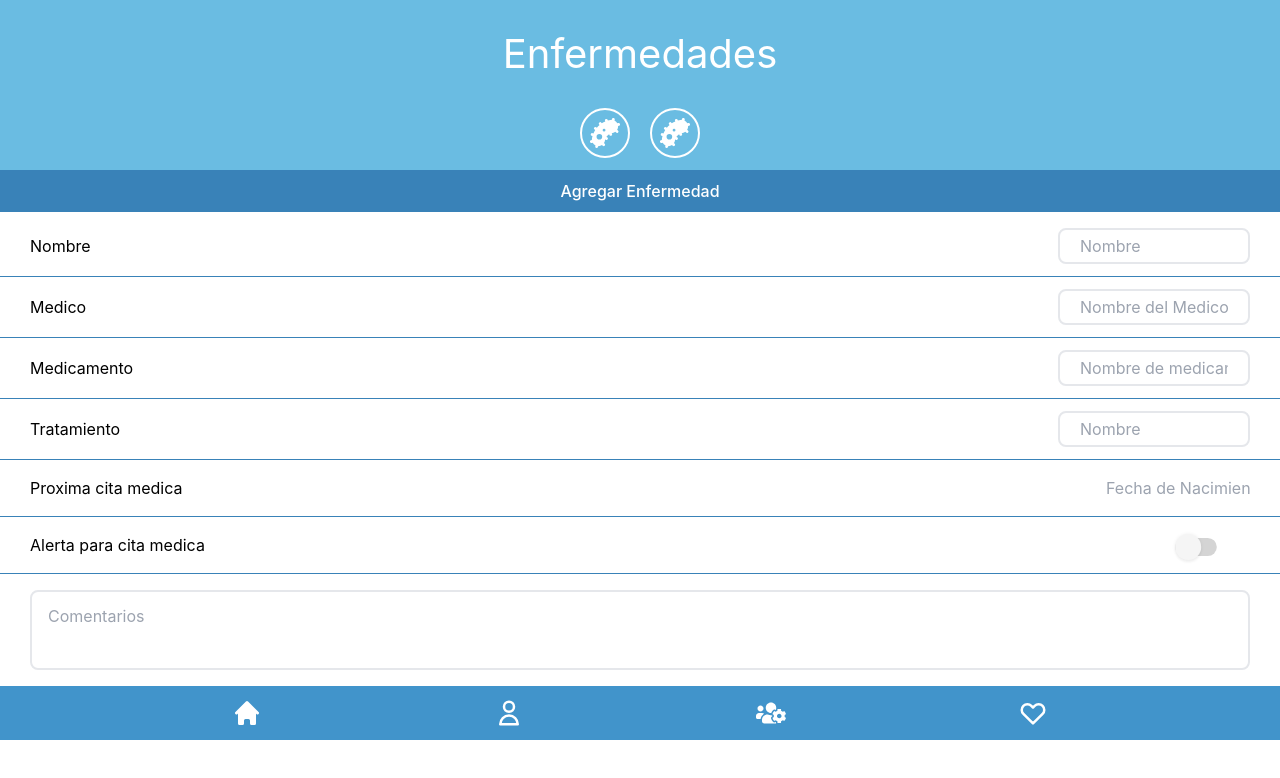
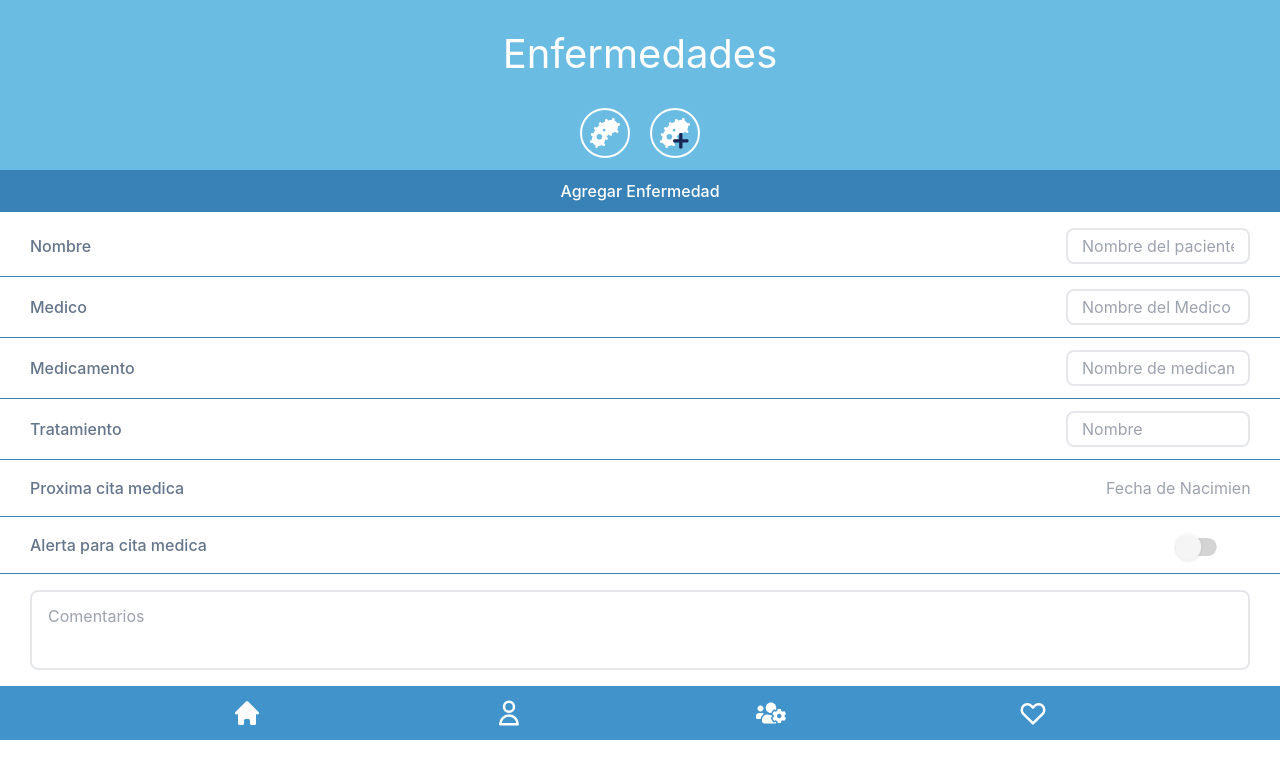
Before and after one commit to ArrascaetaFedericoIgnacio/SANVA-Proyect, a React (Vite) app in the folder client/: page /enfermedades in a window 1280 px wide. Shown: the top 778 px of the page. Built offline with nearby package versions, Linux system fonts and the light colour scheme.

Commit message:
list-enf-med-aler-serv

```diff
--- a/client/src/App.jsx
+++ b/client/src/App.jsx
@@ -11,8 +11,11 @@ import { PersonalData } from './components/PersonalData'
 import NuevaToma from './components/NuevaToma'
 import FormEnfermedades from './components/Form/FormEnfermedades'
 import DiseasesList from './components/DiseasesList'
-import DrugsList from './components/DrugsList'
+// import DrugsList from './components/DrugsList'
 import DrugsForm from './components/DrugsForm'
+import MedicinesList from './components/MedicinesList'
+import AllergiesList from './components/AllergiesList'
+import ServicesList from './components/ServicesList'
 
 function App () {
   return (
@@ -26,10 +29,13 @@ function App () {
           <Route path='/tomas' element={<Tomas />} />
           <Route path='/nuevatoma' element={<NuevaToma />} />
           <Route path='/alianza' element={<Alianza />} />
-          <Route path='/DrugsList' element={<DrugsList/>} />
+          {/* <Route path='/DrugsList' element={<DrugsList/>} /> */}
           <Route path='/DrugsForm' element={<DrugsForm/>} />
           <Route path='/PersonalData' element={<PersonalData />} />
-          <Route path='/DiseasesList' element={<DiseasesList />} />
+          <Route path='/diseaseslist' element={<DiseasesList />} />
+          <Route path='/medicineslist' element={<MedicinesList />} />
+          <Route path='/allergieslist' element={<AllergiesList />} />
+          <Route path='/serviceslist' element={<ServicesList />} />
           <Route path='/enfermedades' element={<FormEnfermedades />} />
         </Routes>
 
--- /dev/null
+++ b/client/src/components/AllergiesList.jsx
@@ -0,0 +1,31 @@
+import { useState } from "react";
+import { Footer } from "./footer";
+import { BsVirus } from "react-icons/bs"
+import { Link } from "react-router-dom";
+
+const AllergiesList = () => {
+
+  return (
+    <div className="h-full mb-[54px] text-white bg-[#6abce2]">
+      <h2 className="py-6 text-[40px]">Alergias</h2>
+      <div className="pb-3 flex justify-center items-center gap-5">
+        <Link to="/">
+          <div className="p-2 rounded-full border-2 border-white">
+            <BsVirus className="text-3xl" />
+          </div>
+        </Link>
+        <Link to="/">
+          <div className="p-2 rounded-full border-2 border-white">
+            <BsVirus className="text-3xl" />
+          </div>
+        </Link>
+      </div>
+      <h2 className="text-xl py-2 bg-[#3982b8] text-white">
+        Lista de Alergias
+      </h2>
+      <Footer />
+    </div>
+  )
+}
+
+export default AllergiesList;
--- a/client/src/components/Form/FormEnfermedades.jsx
+++ b/client/src/components/Form/FormEnfermedades.jsx
@@ -1,5 +1,5 @@
 import { Field, Form, Formik } from "formik";
-import { FaBacterium } from "react-icons/fa"
+import { FaBacterium, FaPlus } from "react-icons/fa"
 import { Footer } from "../footer";
 import DatePikerField from "../DatePicker";
 import { Link } from "react-router-dom";
@@ -41,8 +41,9 @@ const FormEnfermedades = () => {
                </div>
             </Link>
             <Link to="/enfermedades">
-               <div className="p-2 rounded-full border-2 border-white">
+               <div className="relative p-2 rounded-full border-2 border-white">
                   <FaBacterium className="text-3xl" />
+                  <FaPlus className="absolute text-blue-950 text-[1.1rem] top-[1.4rem] right-2" />
                </div>
             </Link>
          </div>
@@ -60,7 +61,7 @@ const FormEnfermedades = () => {
             validate={validateCamps}
          >
             {({ isSubmitting }) => (
-               <Form className="text-black bg-white">
+               <Form className="text-slate-500 bg-white">
                   <button className="py-2 w-full rounded-none text-white bg-[#3982b8]"
                      type="submit">
                         Agregar Enfermedad
@@ -69,11 +70,11 @@ const FormEnfermedades = () => {
                      {({ field, form: { touched, errors }, meta}) => (
                         <div className="border-b-[1.8px] border-[#3982b8]">
                            <div className="pt-4 pb-3 flex justify-between px-[30px] items-center">
-                              <p>Nombre</p>
+                              <label className="font-medium">Nombre</label>
                               <input
-                                 className='text-black h-9 w-48 rounded-lg bg-white px-5 outline-none border-2 focus:border-sky-600 transition duration-200'
+                                 className='text-black h-9 w-[11.5rem] rounded-lg bg-white px-3.5 outline-none border-2 focus:border-sky-600 transition duration-200'
                                  type='text'
-                                 placeholder='Nombre'
+                                 placeholder='Nombre del paciente'
                                  {...field}
                                  />
                            </div>
@@ -89,9 +90,9 @@ const FormEnfermedades = () => {
                      {({ field, form: { touched, errors }, meta}) => (
                         <div className="border-b-[1.8px] border-[#3982b8]">
                            <div className="py-3 flex justify-between px-[30px] items-center">
-                              <p>Medico</p>
+                              <label className="font-medium">Medico</label>
                               <input
-                                 className='text-black h-9 w-48 rounded-lg bg-white px-5 outline-none border-2 focus:border-sky-600 transition duration-200'
+                                 className='text-black h-9 w-[11.5rem] rounded-lg bg-white px-3.5 outline-none border-2 focus:border-sky-600 transition duration-200'
                                  type='text'
                                  placeholder='Nombre del Medico'
                                  {...field}
@@ -109,9 +110,9 @@ const FormEnfermedades = () => {
                      {({ field, form: { touched, errors }, meta}) => (
                         <div className="border-b-[1.8px] border-[#3982b8]">
                            <div className="py-3 flex justify-between px-[30px] items-center">
-                              <p>Medicamento</p>
+                              <label className="font-medium">Medicamento</label>
                               <input
-                                 className='text-black h-9 w-48 rounded-lg bg-white px-5 outline-none border-2 focus:border-sky-600 transition duration-200'
+                                 className='text-black h-9 w-[11.5rem] rounded-lg bg-white px-3.5 outline-none border-2 focus:border-sky-600 transition duration-200'
                                  type='text'
                                  placeholder='Nombre de medicamento'
                                  {...field}
@@ -129,9 +130,9 @@ const FormEnfermedades = () => {
                      {({ field, form: { touched, errors }, meta}) => (
                         <div className="border-b-[1.8px] border-[#3982b8]">
                            <div className="py-3 flex justify-between px-[30px] items-center">
-                              <p>Tratamiento</p>
+                              <label className="font-medium">Tratamiento</label>
                               <input
-                                 className='text-black h-9 w-48 rounded-lg bg-white px-5 outline-none border-2 focus:border-sky-600 transition duration-200'
+                                 className='text-black h-9 w-[11.5rem] rounded-lg bg-white px-3.5 outline-none border-2 focus:border-sky-600 transition duration-200'
                                  type='text'
                                  placeholder='Nombre'
                                  {...field}
@@ -149,7 +150,7 @@ const FormEnfermedades = () => {
                      {({ field, form: { touched, errors }, meta}) => (
                         <div className="border-b-[1.8px] border-[#3982b8]">
                            <div className="py-3 flex justify-between px-[30px] items-center">
-                              <p>Proxima cita medica</p>
+                              <label className="font-medium">Proxima cita medica</label>
                               <DatePikerField name="proxima"/>
                            </div>
                            {meta.touched && meta.error && (
@@ -164,7 +165,7 @@ const FormEnfermedades = () => {
                      {({ field, form: { touched, errors }, meta}) => (
                         <div className="border-b-[1.8px] border-[#3982b8]">
                            <div className="h-[56px] py-3 flex justify-between pl-[30px] pr-[60px] items-center">
-                              <p>Alerta para cita medica</p>
+                              <label className="font-medium">Alerta para cita medica</label>
                               <input
                                  className={checkSwitch}
                                  type='checkbox'
--- /dev/null
+++ b/client/src/components/MedicinesList.jsx
@@ -0,0 +1,71 @@
+import { useState } from "react"
+import { Footer } from "./footer"
+import { CgPill } from "react-icons/cg"
+import { Link } from "react-router-dom"
+
+const MedicinesList = () => {
+
+  const [open, setOpen] = useState(false)
+  const toggle = (index) => {
+    if (open === index) {
+      return setOpen(null)
+    }
+    setOpen(index)
+  }
+  const ListaEnfermdedades = [
+    {
+      nombre: "Covid-19",
+      medico: "Dr. Juan Perez",
+      medicamento: "Amoxilina",
+      tratamiento: "c/8hs, 7 dias",
+    },
+    {
+      nombre: "Nombre",
+      medico: "Dr. Ibra",
+      medicamento: "Medicamento",
+      tratamiento: "Tratamiento",
+    },
+    {
+      nombre: "Nombre",
+      medico: "Dr. Fede",
+      medicamento: "Medicamento",
+      tratamiento: "Tratamiento",
+    },
+    {
+      nombre: "Nombre",
+      medico: "Dr. German",
+      medicamento: "Medicamento",
+      tratamiento: "Tratamiento",
+    },
+    {
+      nombre: "Nombre",
+      medico: "Dr. Denis",
+      medicamento: "Medicamento",
+      tratamiento: "Tratamiento",
+    },
+  ]
+
+  return (
+    <div className="h-full mb-[54px] text-white bg-[#6abce2]">
+      <h2 className="py-6 text-[40px]">Medicamentos</h2>
+      <div className="pb-3 flex justify-center items-center gap-5">
+        <Link to="/">
+          <div className="p-2 rounded-full border-2 border-white">
+            <CgPill className="text-3xl" />
+          </div>
+        </Link>
+        <Link to="/">
+          <div className="p-2 rounded-full border-2 border-white">
+            <CgPill className="text-3xl" />
+          </div>
+        </Link>
+      </div>
+      <h2 className="text-xl py-2 bg-[#3982b8] text-white">
+        Lista de Medicamentos
+      </h2>
+      <Footer />
+    </div>
+  )
+}
+
+export default MedicinesList;
--- /dev/null
+++ b/client/src/components/ServicesList.jsx
@@ -0,0 +1,31 @@
+import { useState } from "react";
+import { Footer } from "./footer";
+import { BsBriefcaseFill } from "react-icons/bs"
+import { Link } from "react-router-dom";
+
+const ServicesList = () => {
+
+  return (
+    <div className="h-full mb-[54px] text-white bg-[#6abce2]">
+      <h2 className="py-6 text-[40px]">Insumos y Servicios</h2>
+      <div className="pb-3 flex justify-center items-center gap-5">
+        <Link to="/">
+          <div className="p-2 rounded-full border-2 border-white">
+            <BsBriefcaseFill className="text-3xl" />
+          </div>
+        </Link>
+        <Link to="/">
+          <div className="p-2 rounded-full border-2 border-white">
+            <BsBriefcaseFill className="text-3xl" />
+          </div>
+        </Link>
+      </div>
+      <h2 className="text-xl py-2 bg-[#3982b8] text-white">
+        Lista de Insumos y Servicios
+      </h2>
+      <Footer />
+    </div>
+  )
+}
+
+export default ServicesList;
--- a/client/src/components/User.jsx
+++ b/client/src/components/User.jsx
@@ -63,12 +63,18 @@ export const User = () => {
       <div className="px-4 pt-8 pb-24 bg-[#3982b8] text-white">
         <p className="mb-3">Informacion Medica</p>
         <div className="flex flex-col items-start px-10 gap-3">
-          <Link to="/enfermedades">
+          <Link to="/diseaseslist">
             <p>Enfermedades</p>
           </Link>
-          <p>Medicamento</p>
-          <p>Alergias</p>
-          <p>Insumos o Servicios</p>
+          <Link to="/medicineslist">
+            <p>Medicamento</p>
+          </Link>
+          <Link to="/allergieslist">
+            <p>Alergias</p>
+          </Link>
+          <Link to="/serviceslist">
+            <p>Insumos o Servicios</p>
+          </Link>
         </div>
       </div>
       <Footer />
```
